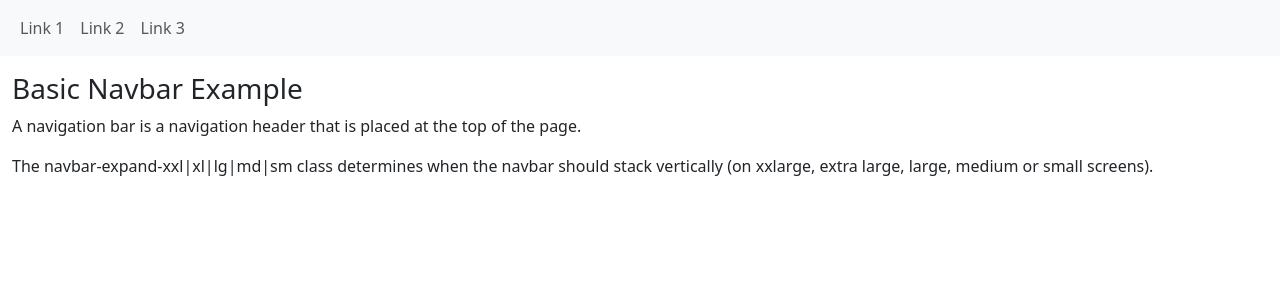
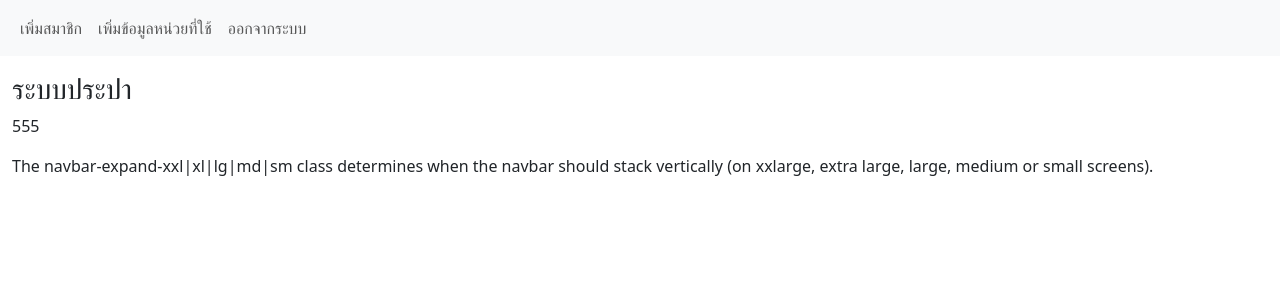
Before and after one commit to Isma-ae/plumbing, a PHP site: page / in a window 1280 px wide. Shown: the top 300 px of the page. Run offline with PHP 8.4, Linux system fonts and the light colour scheme.

Commit message:
เริ่มทำระบบประปา

```diff
--- a/index.php
+++ b/index.php
@@ -13,21 +13,21 @@
   <div class="container-fluid">
     <ul class="navbar-nav">
       <li class="nav-item">
-        <a class="nav-link" href="#">Link 1</a>
+        <a class="nav-link" href="#">เพิ่มสมาชิก</a>
       </li>
       <li class="nav-item">
-        <a class="nav-link" href="#">Link 2</a>
+        <a class="nav-link" href="#">เพิ่มข้อมูลหน่วยที่ใช้</a>
       </li>
       <li class="nav-item">
-        <a class="nav-link" href="#">Link 3</a>
+        <a class="nav-link" href="#">ออกจากระบบ</a>
       </li>
     </ul>
   </div>
 </nav>
 
 <div class="container-fluid mt-3">
-  <h3>Basic Navbar Example</h3>
-  <p>A navigation bar is a navigation header that is placed at the top of the page.</p>
+  <h3>ระบบประปา</h3>
+  <p>555</p>
   <p>The navbar-expand-xxl|xl|lg|md|sm class determines when the navbar should stack vertically (on xxlarge, extra large, large, medium or small screens).</p>
 </div>
 
```
